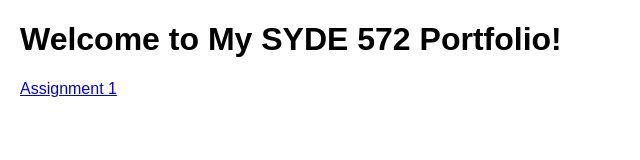
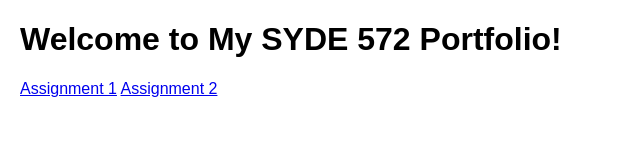
Before and after one commit to Darsh244/Darsh244.github.io, a plain HTML site: page index.html in a window 1280 px wide. Shown: the whole page, without its empty margins (0-640 px from the left). Drawn offline with Linux system fonts and the light colour scheme.

Commit message:
fix: add link to Assignment2 on landing page

```diff
--- a/index.html
+++ b/index.html
@@ -12,5 +12,6 @@
   <body>
     <h1>Welcome to My SYDE 572 Portfolio!</h1>
     <a href="./1/index.html">Assignment 1</a>
+    <a href="./2/index.html">Assignment 2</a>
   </body>
 </html>
```
